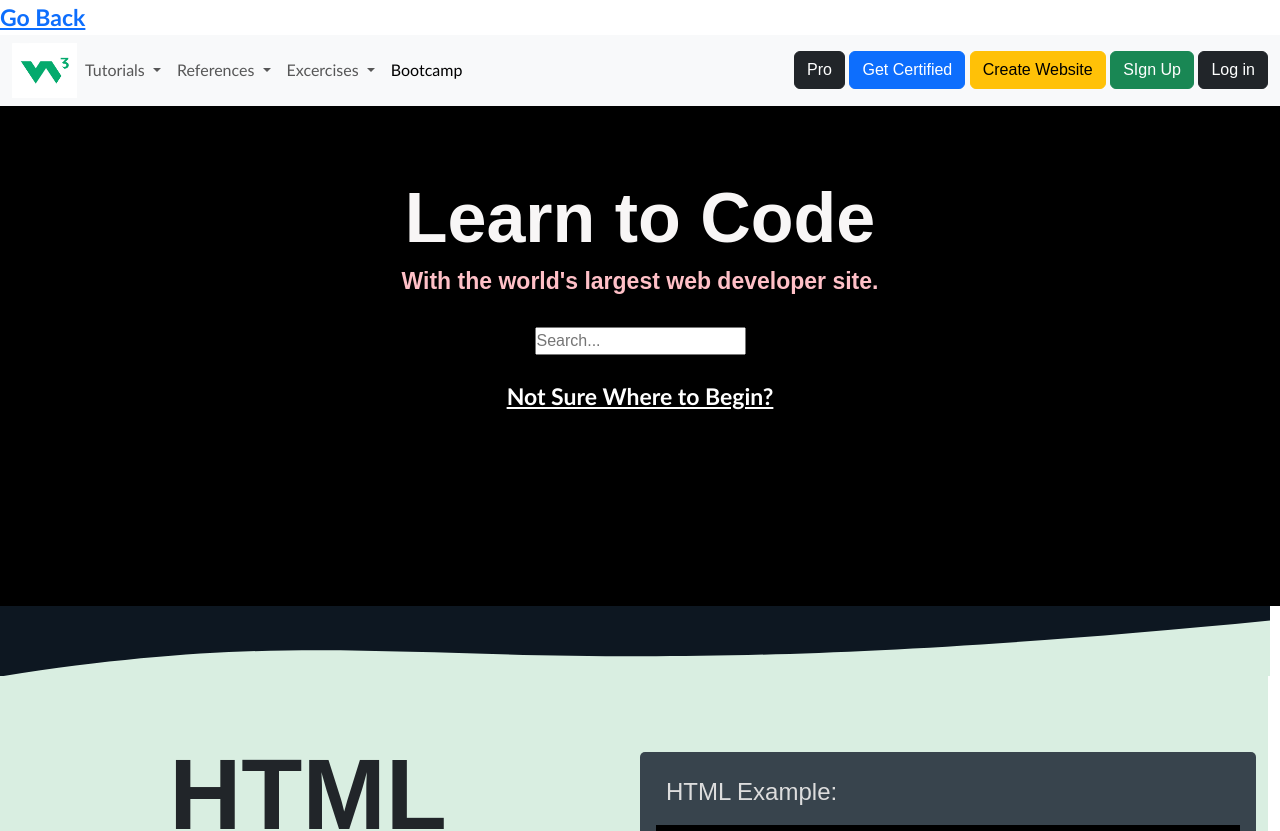
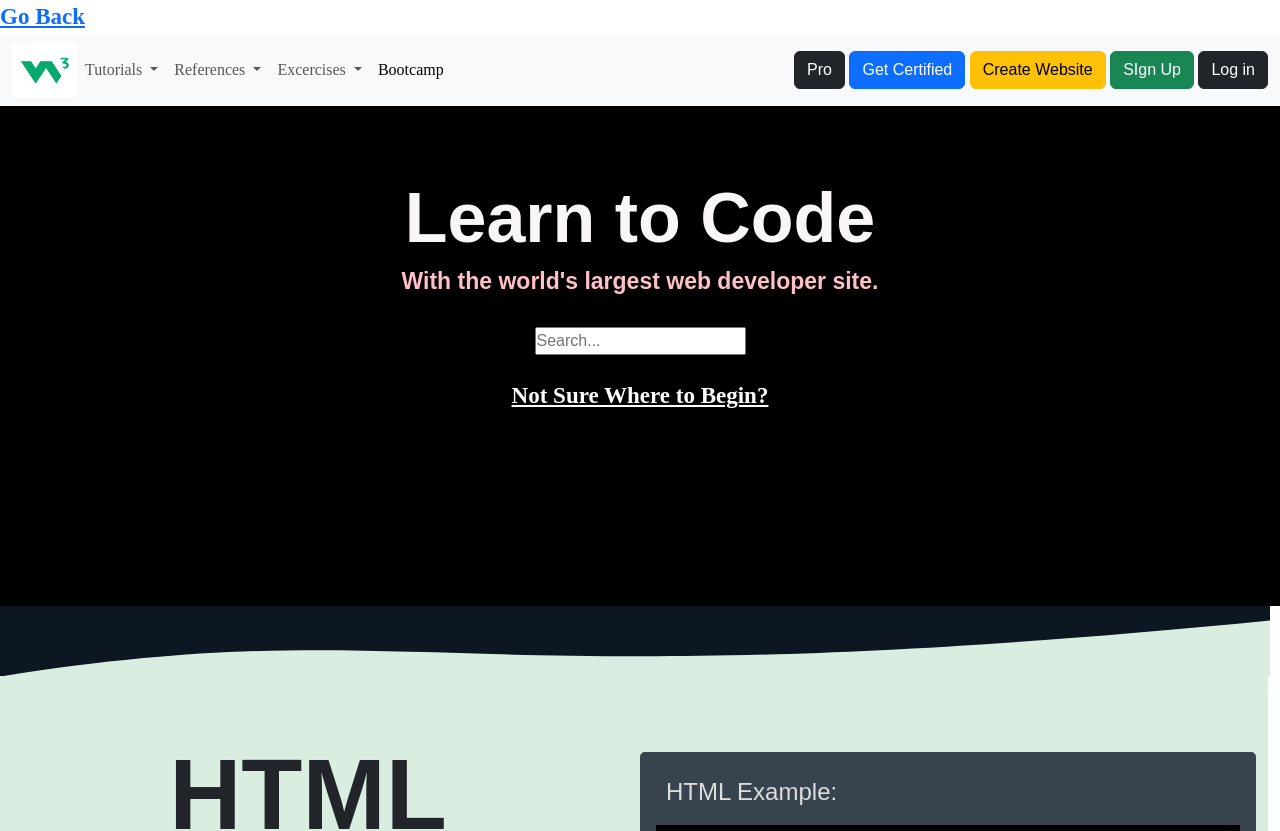
Before and after one commit to DuaFatima1414/CSS-Assignment-15, a plain HTML site: page w3 schools clone/index.html in a window 1280 px wide. Shown: the top 831 px of the page. Drawn offline with nearby package versions, Linux system fonts and the light colour scheme; files whose address does not match are found by name.

Commit message:
Update style.css

```diff
--- a/w3 schools clone/style.css
+++ b/w3 schools clone/style.css
@@ -7,10 +7,11 @@
 
 }
 
-a {
-    font-family: 'Trebuchet MS', 'Lucida Sans Unicode', 'Lucida Grande', 'Lucida Sans', Arial, sans-serif;
-    font-size: 10000px;
+a{
+    font-size: 100px;
+    font-family: Airal;
 }
+
 .learncode{
     width: 100%;
     height: 500px;
```
